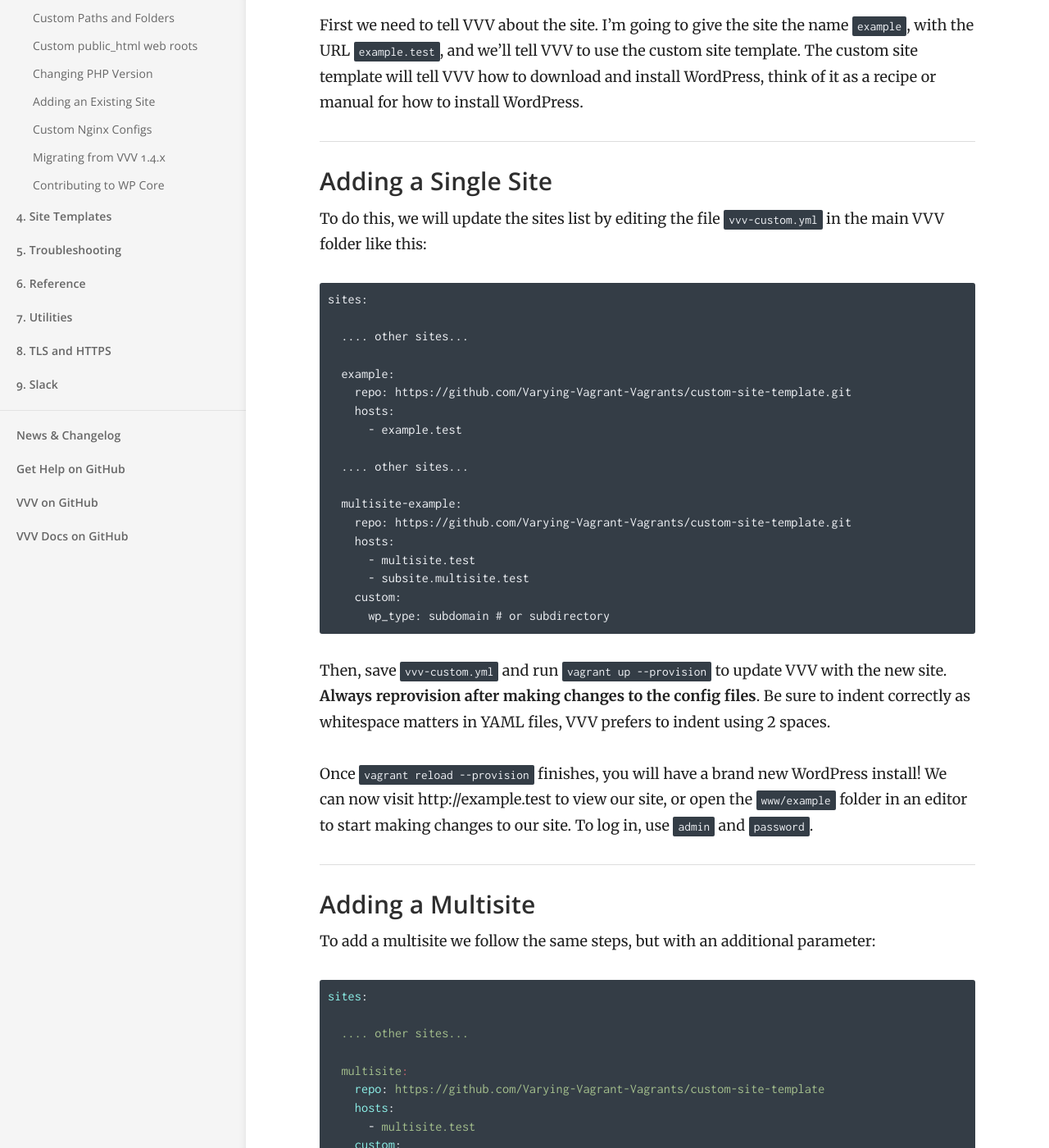
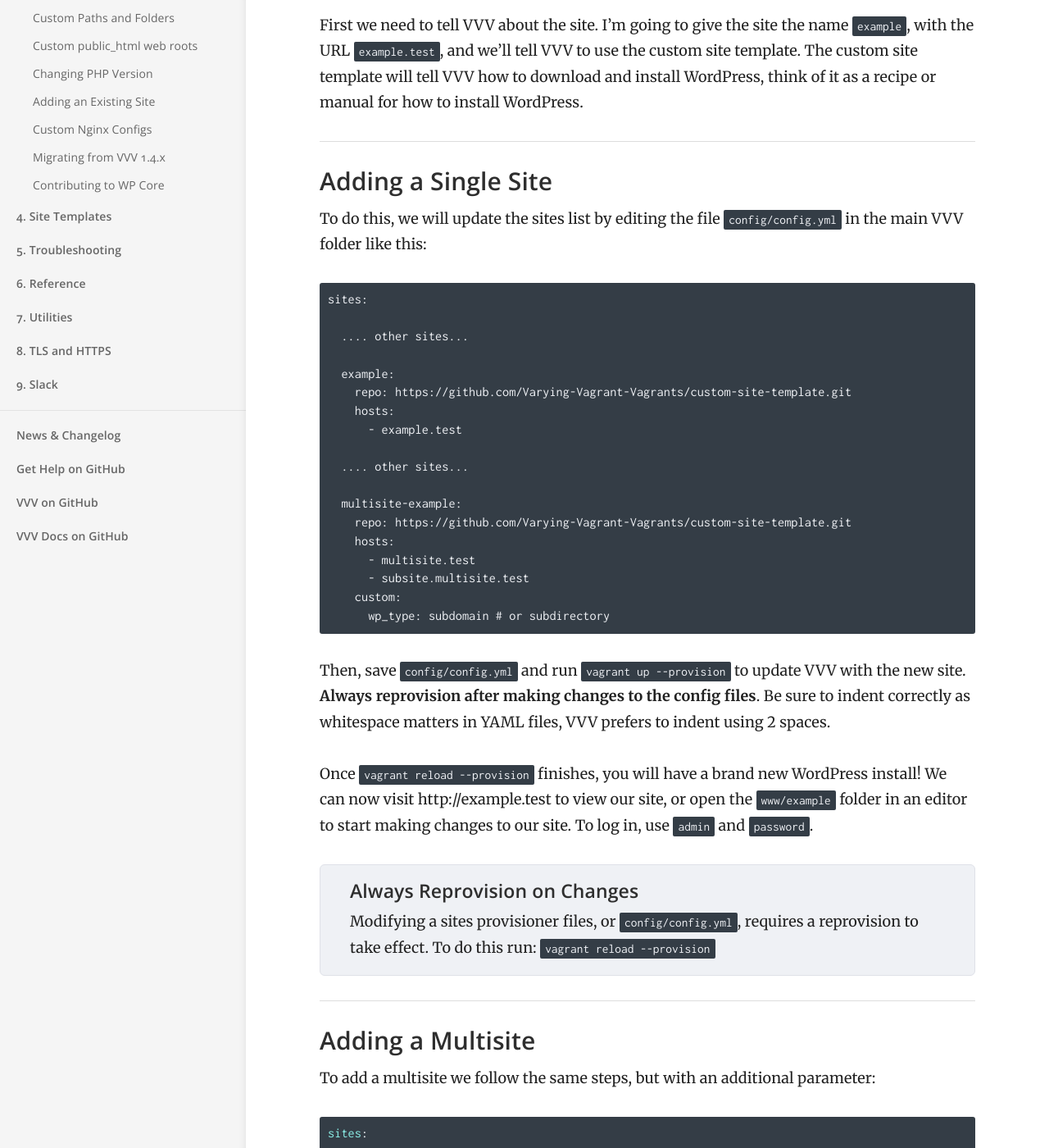
Before and after one commit to Varying-Vagrant-Vagrants/varyingvagrantvagrants.org, a Jekyll site: the page built from docs/en-US/adding-a-new-site/index.md, in a window 1280 px wide and 1400 px high, scrolled down 303 px. Shown: the whole window at 82% size. Built offline with Jekyll 4.4.1, drawn with Linux system fonts in a browser that asks for light colours.

Commit message:
change vvv-custom.yml to config/config.yml

````diff
--- a/docs/en-US/adding-a-new-site/index.md
+++ b/docs/en-US/adding-a-new-site/index.md
@@ -12,7 +12,7 @@ First we need to tell VVV about the site. I'm going to give the site the name `e
 
 ### Adding a Single Site
 
-To do this, we will update the sites list by editing the file `vvv-custom.yml` in the main VVV folder like this:
+To do this, we will update the sites list by editing the file `config/config.yml` in the main VVV folder like this:
 
 ```YAML
 sites:
@@ -35,9 +35,11 @@ sites:
       wp_type: subdomain # or subdirectory
 ```
 
-Then, save `vvv-custom.yml` and run `vagrant up --provision` to update VVV with the new site. **Always reprovision after making changes to the config files**. Be sure to indent correctly as whitespace matters in YAML files, VVV prefers to indent using 2 spaces.
+Then, save `config/config.yml` and run `vagrant up --provision` to update VVV with the new site. **Always reprovision after making changes to the config files**. Be sure to indent correctly as whitespace matters in YAML files, VVV prefers to indent using 2 spaces.
 
 Once `vagrant reload --provision` finishes, you will have a brand new WordPress install! We can now visit http://example.test to view our site, or open the `www/example` folder in an editor to start making changes to our site. To log in, use `admin` and `password`.
+
+{% include always_reprovision.html %}
 
 ### Adding a Multisite
 
````
